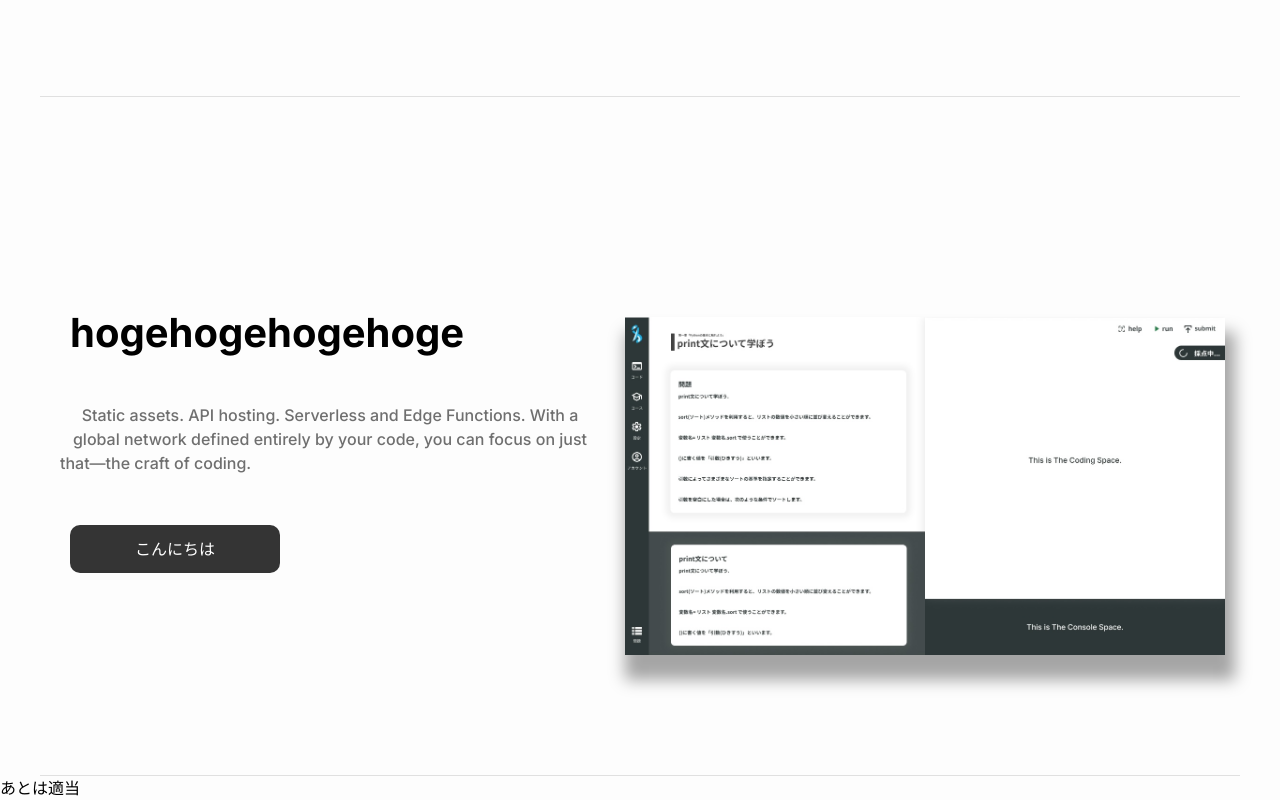
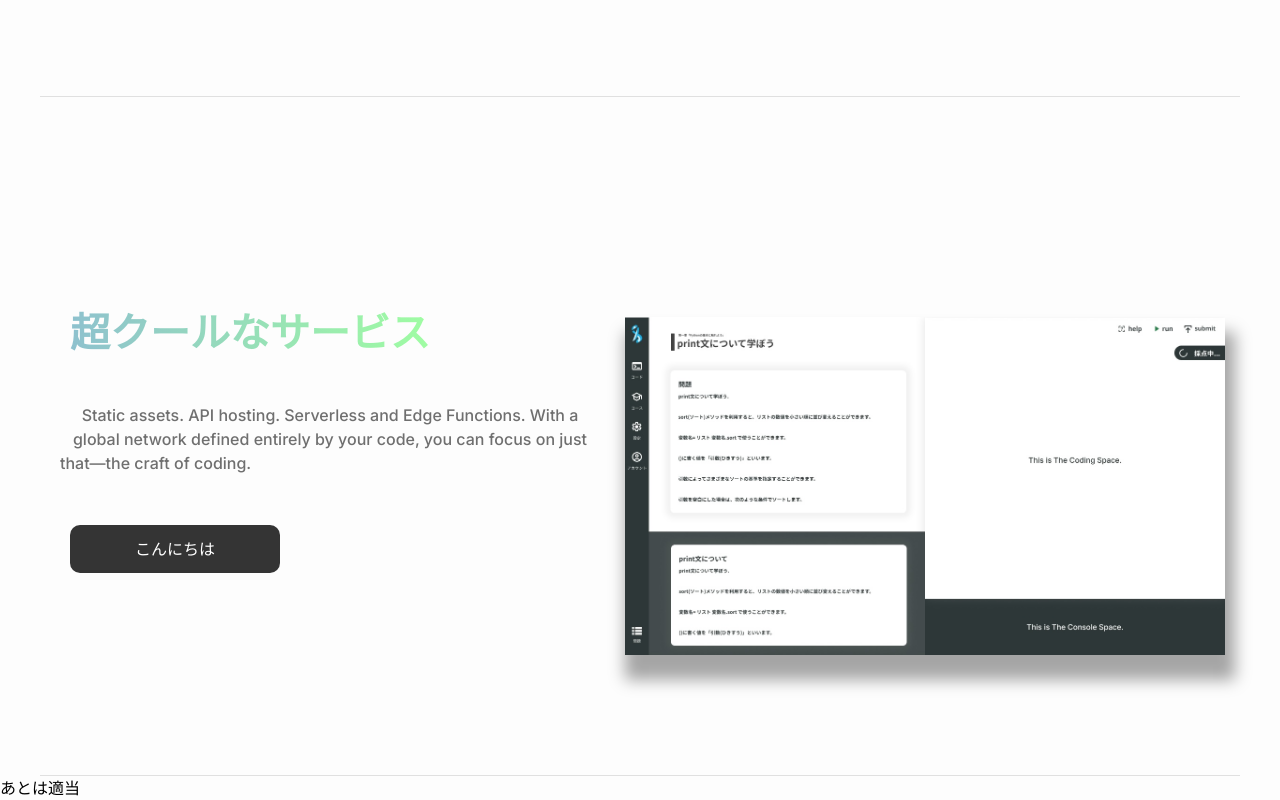
Before and after one commit to conea0/site, a Next.js app: page /# in a window 1280 px wide. Shown: the part 2420-3220 px from the top of the page. Built offline with nearby package versions, Linux system fonts and the light colour scheme.

Commit message:
色とかアニメーションを追加

```diff
--- a/src/app/page.tsx
+++ b/src/app/page.tsx
@@ -77,11 +77,12 @@ export default function LLMCourse() {
       </FlexBox>
       <FlexBox>
         <Text
-          title={"hogehogehogehoge"}
+          title={"超クールなサービス"}
           text={
             "Static assets. API hosting. Serverless and Edge Functions. With a global network defined entirely by your code, you can focus on just that—the craft of coding."
           }
           width="half"
+          gradient
         >
           <Button path="#" color="black" size="large">
             こんにちは
--- a/src/components/common/text/text.module.scss
+++ b/src/components/common/text/text.module.scss
@@ -70,3 +70,25 @@
     }
   }
 }
+
+.h2Gradient {
+  color: #acb6e5; //非対応のブラウザでの文字色を設定
+  background: -webkit-linear-gradient(
+    0deg,
+    #acb6e5,
+    #86fde8
+  ); //背景色にグラデーションを指定
+  -webkit-background-clip: text; //テキストでくり抜く
+  background-clip: text;
+  -webkit-text-fill-color: transparent; //くり抜いた部分は背景を表示
+  animation: hue 7s infinite linear; //hueというアニメーションを指定
+}
+
+@keyframes hue {
+  from {
+    filter: hue-rotate(0deg); //hue-rotateを0から360度にかけて変化させる
+  }
+  to {
+    filter: hue-rotate(360deg);
+  }
+}
--- a/src/components/common/text/text.tsx
+++ b/src/components/common/text/text.tsx
@@ -3,19 +3,25 @@ import styles from "./text.module.scss";
 interface TextProps {
   title: string;
   text: string;
-  width: 'full' | 'half'
+  width: "full" | "half";
+  gradient?: boolean;
 }
 
 export const Text = ({
   title,
   text,
   width,
+  gradient,
   children,
 }: React.PropsWithChildren<TextProps>) => {
   return (
     <div className={`${styles.section} ${width == "full" ? "" : styles.half}`}>
-      <div className={`${styles.container} ${width == "full" ? "" : styles.halfContainer}`}>
-        <h2>{title}</h2>
+      <div
+        className={`${styles.container} ${
+          width == "full" ? "" : styles.halfContainer
+        }`}
+      >
+        <h2 className={gradient ? styles.h2Gradient : ""}>{title}</h2>
         <p>{text}</p>
         <div className={styles.children}>{children}</div>
       </div>
```
Also changed, not shown: public/done.svg, public/terminal.svg.
